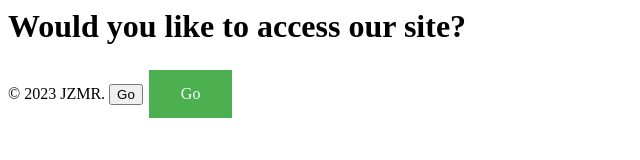
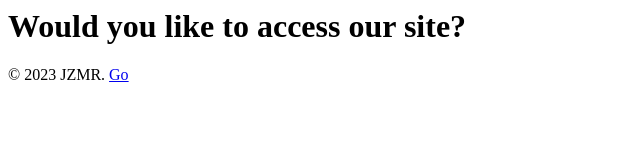
Before and after one commit to jzmrofficial/idk, a plain HTML site: page index.html in a window 1280 px wide. Shown: the whole page, without its empty margins (0-640 px from the left). Drawn offline with Linux system fonts and the light colour scheme.

Commit message:
Update index.html

```diff
--- a/index.html
+++ b/index.html
@@ -1,20 +1,20 @@
-<title>Google</title>
-  <link rel="icon"
-        type="image/png"
-        href="https://www.google.com/favicon.ico">
 
 <h1> Would you like to access our site?</h1>
 
 <p1> © 2023 JZMR. </p1>
 
-<button onclick="location.href = 'www.jzmr.cf';" id="myButton" class="float-left submit-button" >Go</button>
-
-
-
-
 <html>
 <head>
 <style>
+  <title>Google</title>
+  <link rel="icon"
+        type="image/png"
+        href="https://www.google.com/favicon.ico">
+
+  <h1> Would you like to access our site?</h1>
+
+<p1> © 2023 JZMR. </p1>
+
 .button {
   background-color: #4CAF50;
   border: none;
```
